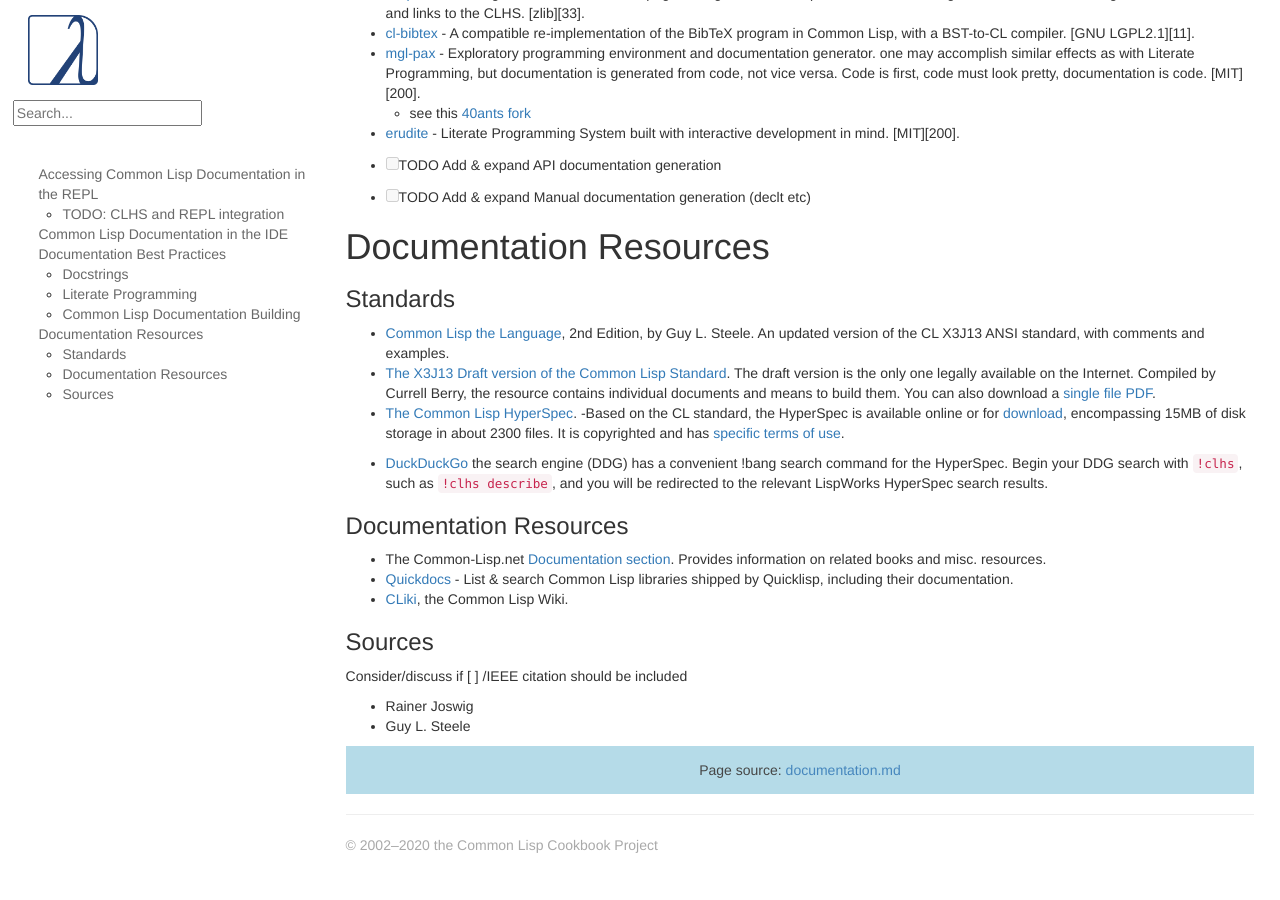
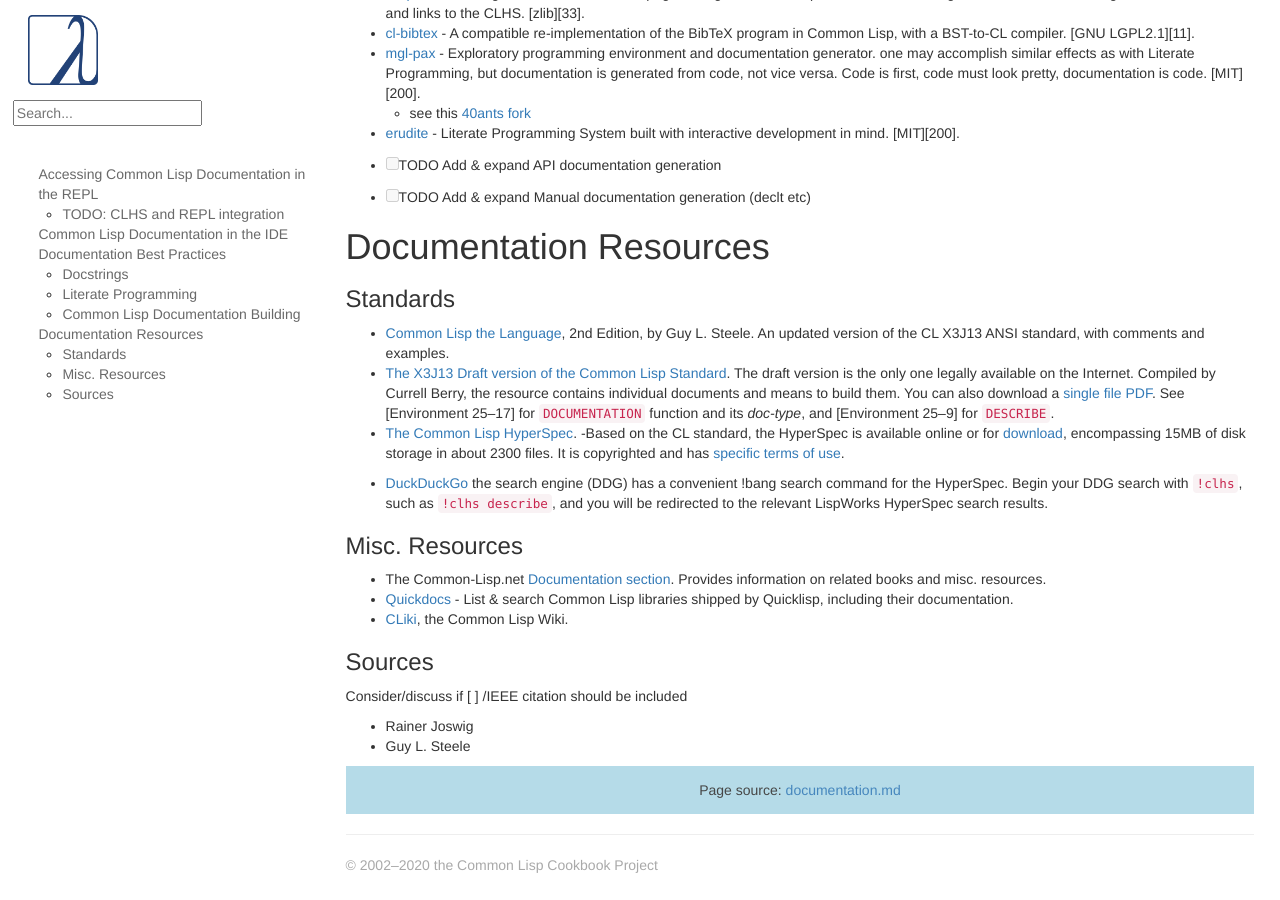
Before and after one commit to LispCookbook/cl-cookbook, a Jekyll site: the page built from documentation.md, in a window 1280 px wide and 900 px high, scrolled down 5219 px. Built offline with Jekyll 4.4.1, drawn with Linux system fonts in a browser that asks for light colours.

Commit message:
Updates to documentation examples

```diff
--- a/documentation.md
+++ b/documentation.md
@@ -263,13 +263,14 @@ The following resources are sourced from the [Awesome Common Lisp](https://githu
 updated version of the CL X3J13 ANSI standard, with comments and examples.
 * [The X3J13 Draft version of the Common Lisp Standard](https://gitlab.com/vancan1ty/clstandard_build). The draft version is the only one legally available on the
   Internet. Compiled by Currell Berry, the resource contains individual documents and means to build them. You can also download a [single file
-PDF](https://gitlab.com/vancan1ty/clstandard_build/-/blob/master/cl-ansi-standard-draft-w-sidebar.pdf).
+PDF](https://gitlab.com/vancan1ty/clstandard_build/-/blob/master/cl-ansi-standard-draft-w-sidebar.pdf). See [Environment
+25–17] for `DOCUMENTATION` function and its *doc-type*, and [Environment 25–9] for `DESCRIBE`.
 * [The Common Lisp HyperSpec](http://www.lispworks.com/documentation/common-lisp.html). -Based on the CL standard, the HyperSpec is available online or for [download](http://ftp.lispworks.com/pub/software_tools/reference/HyperSpec-7-0.tar.gz), encompassing 15MB of disk storage in about 2300 files. It is copyrighted and has [specific terms of use](http://www.lispworks.com/documentation/HyperSpec/Front/Help.htm#Legal).
 
 * [DuckDuckGo](https://duckduckgo.com/bang_lite.html) the search engine (DDG) has a convenient !bang search command for the HyperSpec. Begin your DDG search with `!clhs`, such as
   `!clhs describe`, and you will be redirected to the relevant LispWorks HyperSpec search results.
 
-### Documentation Resources
+### Misc. Resources
 
 * The Common-Lisp.net [Documentation section](https://www.common-lisp.net/documentation). Provides information on related books and misc. resources.
 * [Quickdocs](https://quickdocs.org/) - List & search Common Lisp libraries shipped by Quicklisp, including their documentation.
```
